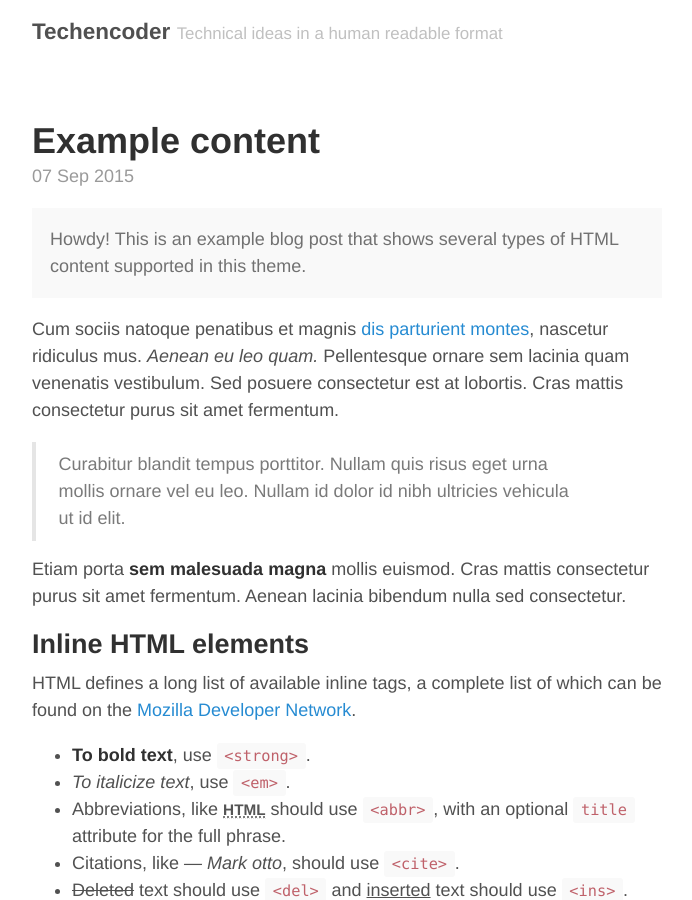
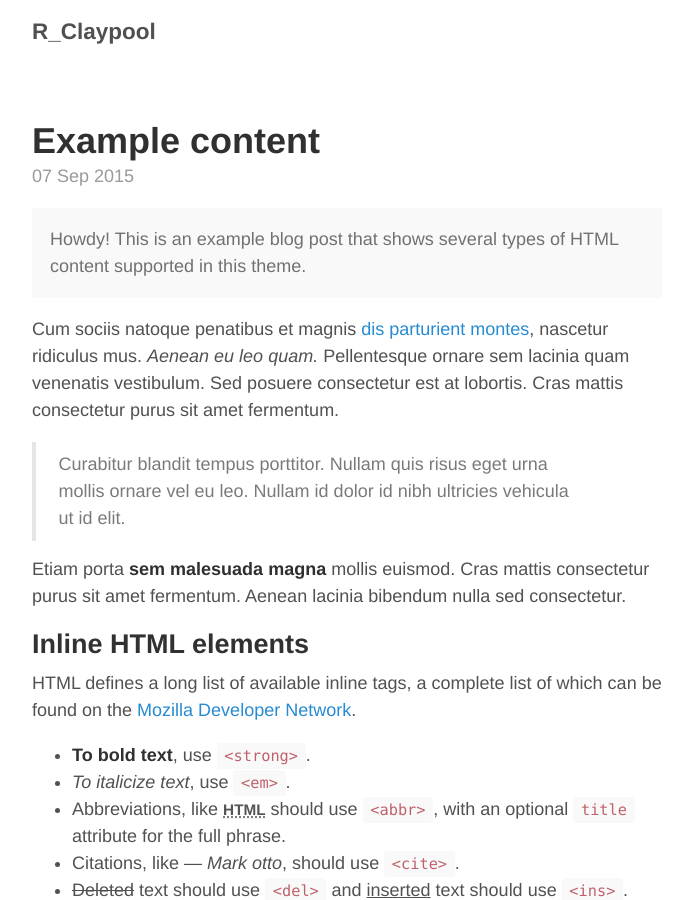
Before and after one commit to robert-claypool/robert-claypool.github.io, a Jekyll site: the page built from index.html, in a window 1280 px wide and 900 px high. Shown: the whole window, without its empty margins (293-985 px from the left). Built offline with Jekyll 4.4.1, drawn with Linux system fonts in a browser that asks for light colours; nearby versions of some CDN libraries; the list of posts is cut into pages by our own code.

Commit message:
I'm going to retire the 'techencoder' brand.

```diff
--- a/_config.yml
+++ b/_config.yml
@@ -5,8 +5,8 @@ permalink:           pretty
 relative_permalinks: true
 
 # Setup
-title:               Techencoder
-tagline:             Technical ideas in a human readable format
+title:               R_Claypool
+tagline:
 url:                 http://robert-claypool.github.io
 paginate:            3
 baseurl:             ""
```
